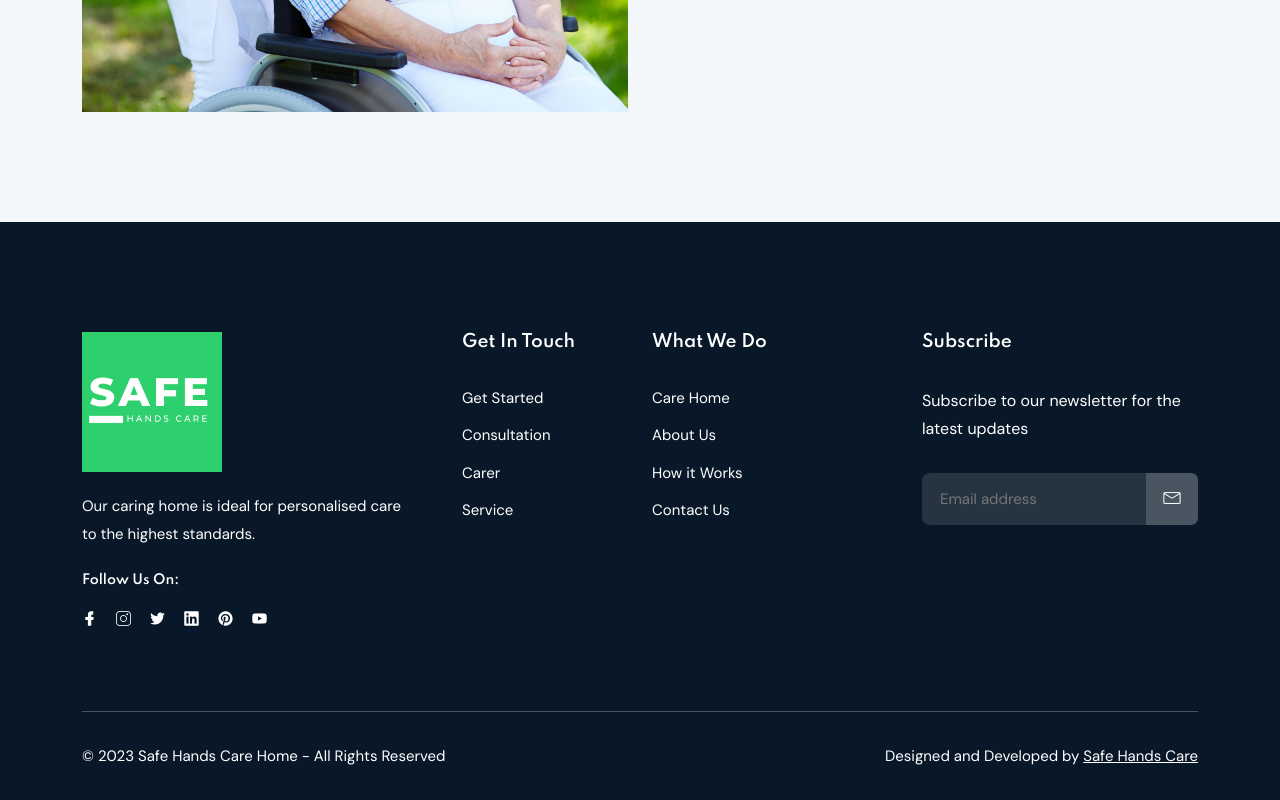
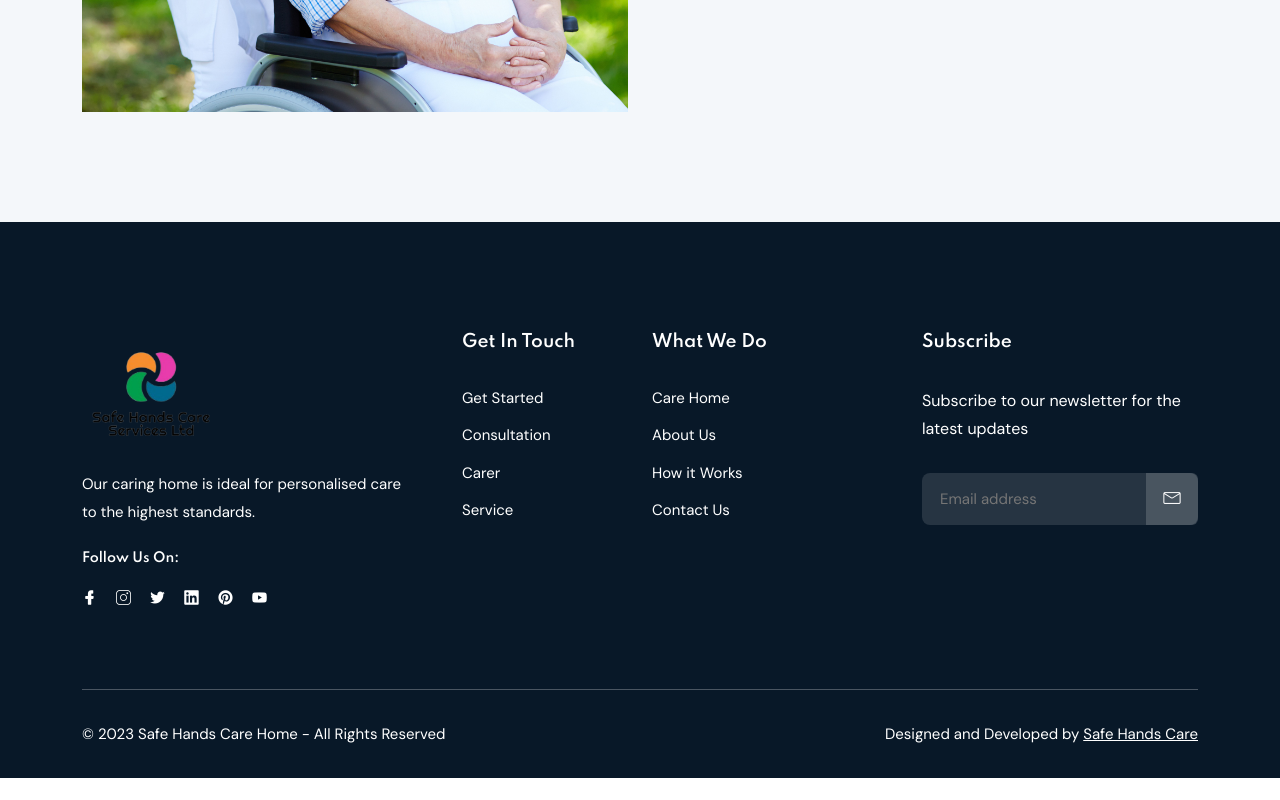
Before and after one commit to nathanabend/safecare, a plain HTML site: page index.html in a window 1280 px wide. Shown: the part 1660-2460 px from the top of the page. After the commit the page ends 2438 px from the top, so only its background shows below. Drawn offline with Linux system fonts and the light colour scheme.

Commit message:
Update index.html

```diff
--- a/index.html
+++ b/index.html
@@ -48,7 +48,7 @@
                         <!-- Start Navbar -->
                         <nav class="navbar navbar-expand-lg">
                             <a class="navbar-brand" href="index.html">
-                                <img src="assets/images/logo/logo01.png" alt="Logo">
+                                <img src="assets/images/logo/Safe_hands-logo1.png" alt="Logo">
                             </a>
                             <button class="navbar-toggler mobile-menu-btn" type="button" data-bs-toggle="collapse"
                                 data-bs-target="#navbarSupportedContent" aria-controls="navbarSupportedContent"
@@ -919,7 +919,7 @@
                             <div class="single-footer f-about">
                                 <div class="logo">
                                     <a href="index.html">
-                                        <img src="assets/images/logo/logo01.png" alt="#">
+                                        <img src="assets/images/logo/Safe_hands-logo1.png" alt="#">
                                     </a>
                                 </div>
                                 <p>Our caring home is ideal for personalised care to the highest standards.</p>
```
